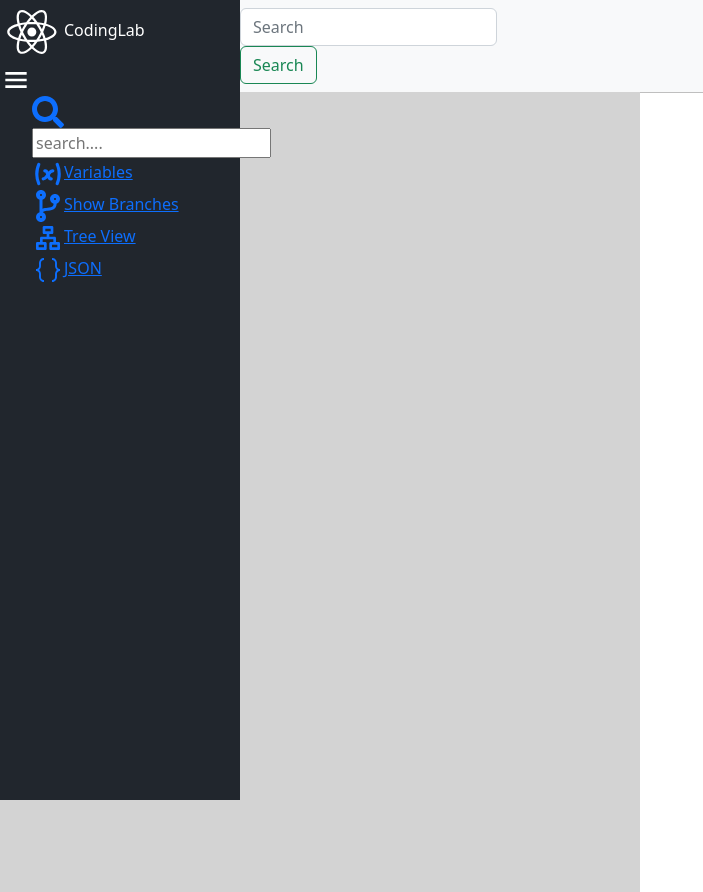
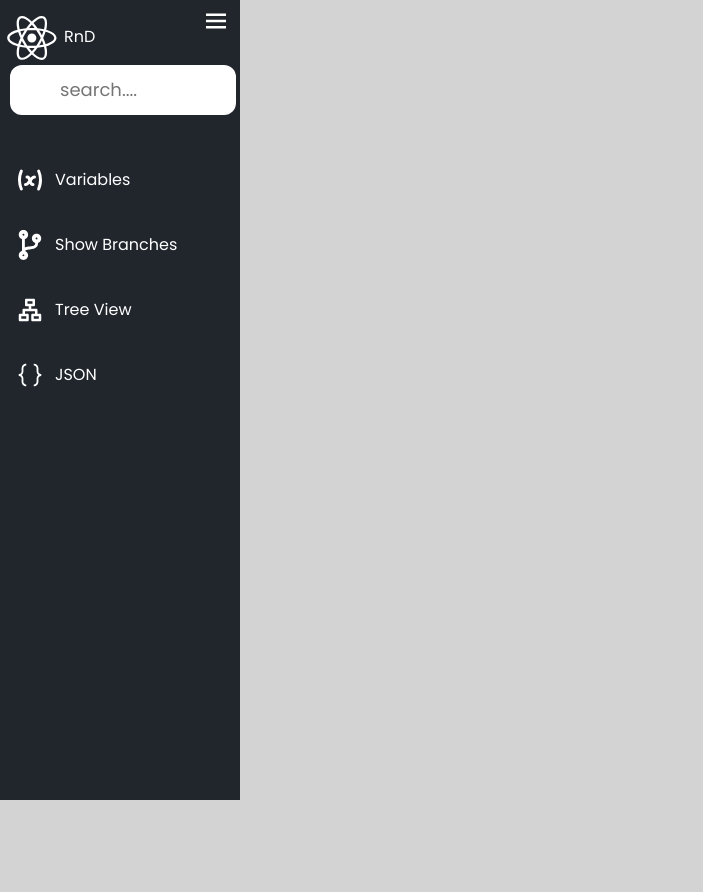
Before and after one commit to highfly117/powerAutomate, a React (Create React App) app in the folder client/: page / in a window 1280 px wide. Shown: the whole page, without its empty margins (0-703 px from the left). After the commit the page ends 800 px from the top, so only its background shows below. Built offline with nearby package versions, Linux system fonts and the light colour scheme.

Commit message:
almost there

```diff
--- a/client/package.json
+++ b/client/package.json
@@ -7,7 +7,6 @@
     "@testing-library/react": "^13.4.0",
     "@testing-library/user-event": "^13.5.0",
     "axios": "^1.2.1",
-    "bootstrap": "^5.2.3",
     "boxicons": "^2.1.4",
     "jquery": "^3.6.3",
     "pretty-print-json": "^1.3.1",
--- a/client/src/App.css
+++ b/client/src/App.css
@@ -3,7 +3,7 @@
     overflow-y: hidden;
 }
 
-.infopanel {
+/* .infopanel {
 
     border-top: solid 1px #bfbfbf;
     width: 100px;
@@ -23,3 +23,4 @@
     --bs-gutter-y: 0;
     padding-right: 0px !important;
 }
+ */
--- a/client/src/App.js
+++ b/client/src/App.js
@@ -1,8 +1,8 @@
 import React from "react";
-import Navbar from './Componants/Navbar';
+import TopBar from './Componants/TopBar';
 import SideNav from './Componants/SideNav'
 import './App.css';
-import 'bootstrap/dist/css/bootstrap.css';
+
 
 
 
@@ -13,14 +13,14 @@ function App() {
       <SideNav></SideNav>
 
 
-      <Navbar></Navbar>
 
-      <div className="row info-container" >
+
+      {/* <div className="row info-container" >
         <div className="col-6 jsonPanel" >
           <pre id="account" className="json-container"></pre>
         </div>
         <div className="col-6 infopanel" ></div>
-      </div>
+      </div> */}
 
 
 
--- a/client/src/Componants/CSS/Navbar.css
+++ b/client/src/Componants/CSS/Navbar.css
@@ -1,6 +1,3 @@
 .navbarRE{
-    position: relative;
-    left:240px;
-    top:0px
 
 }
--- a/client/src/Componants/CSS/SideNav.css
+++ b/client/src/Componants/CSS/SideNav.css
@@ -11,16 +11,105 @@
     height: 100%;
     width: 240px !important;
     color: white;
-    padding: 0;
+    padding: 6px 14px 6px 0px;
     margin: 0;
 
     box-sizing: border-box;
 
 }
 
-ul{
-    list-style: none !important;
-    text-decoration: none;
+.sideNav .logo-content .logo{
+
+  color: #fff;
+  display: flex;
+  height: 50px;
+  width: 100%;
+  align-items: center;
+
+}
+
+.logo-content .logo .react-icons{
+  font-size: 28px;
+  margin-right: 5px;
+
+}
 
 
+.logo-content .logo .logo_name{
+
+  font-size: 20px;
+  font-weight: 400;
 }
+
+
+
+.sideNav ul{
+  margin-top: 20px;
+  padding-left: 0;
+}
+
+.sideNav ul li{
+  position: relative;
+  height: 65px;
+  width: 100%;
+  margin: 0 5px;
+  list-style: none;
+  line-height: 50px;
+
+}
+
+
+.sideNav ul li a{
+  color: #fff;
+  display: flex;
+  align-items: center;
+  text-decoration: none;
+  transition: all 0.4 ease;
+  border-radius: 12px;
+}
+
+.sideNav ul li a:hover{
+  color: #11101d;
+  background: #fff;
+}
+
+.sideNav ul li input{
+  position: absolute;
+  height: 50px;
+  width: 100%;
+  left: 5px;
+  right:0;
+  border-radius: 12px;
+  outline: none;
+  border:none;
+  padding-left: 50px;
+  font-size:18px;
+
+}
+
+ .react-icons{
+  height: 30px;
+  min-width: 50px;
+  border-radius: 12px;
+  line-height: 50px;
+  text-align: center;
+  align-content: center;
+}
+
+.sideNav #btn{
+  color: #fff;
+  position: absolute;
+  left: 90%;
+  top: 6px;
+  font-size: 20px;
+  text-align: center;
+  line-height: 50px;
+  transform: translateX(-50%);
+}
+
+#faSearch{
+  position: absolute;
+  z-index: 99;
+  color: #fff;
+
+}
--- a/client/src/Componants/Navbar.js
+++ /dev/null
@@ -1,23 +0,0 @@
-import React from "react";
-import "./CSS/Navbar.css";
-import bootstrap from 'bootstrap'
-
-const Navbar = () => {
-
-    return (
-
-        <div className="navbarRE">
-            <nav class="navbar navbar-light bg-light">
-                <form class="form-inline">
-                    <input class="form-control mr-sm-2" type="search" placeholder="Search" aria-label="Search"></input>
-                        <button class="btn btn-outline-success my-2 my-sm-0" type="submit">Search</button>
-                </form>
-            </nav>
-
-        </div>
-
-    )
-
-}
-
-export default Navbar
--- a/client/src/Componants/SideNav.js
+++ b/client/src/Componants/SideNav.js
@@ -1,7 +1,6 @@
 import React from "react";
 import "./CSS/SideNav.css";
 import { FontAwesomeIcon } from '@fortawesome/react-fontawesome';
-
 import { faDiagramProject, faBars,faTerminal } from '@fortawesome/free-solid-svg-icons'
 import Uploadbutton from "./Uploadbutton";
 import {DiReact} from 'react-icons/di'
@@ -10,6 +9,7 @@ import { BiMenu,BiUpload } from "react-icons/bi";
 import { HiVariable } from "react-icons/hi";
 import { RiOrganizationChart } from "react-icons/ri";
 import { VscJson } from "react-icons/vsc";
+import { IconContext } from "react-icons/lib";
 
 
 
@@ -20,38 +20,38 @@ const SideNav = () => {
 
             <div className="logo_content">
                 <div className="logo">
-                    <div className="logo_name"><DiReact size={"4rem"}/>CodingLab</div>
+                    <div className="logo_name"><DiReact size={"4rem"}/>RnD</div>
                 </div>
-                <BiMenu size={"2em"}></BiMenu>
+                <BiMenu className="react-icons" id="btn"></BiMenu>
             </div>
             <ul className="nav_list">
             <li>
                     <a href="#">
-                       <FaSearch size={"2em"} />
+                       <FaSearch id="faSearch" className="react-icons" />
                         <input type={"text"} placeholder={"search...."}></input>
                     </a>
                 </li>
                 <li>
                     <a href="#">
-                       <HiVariable size={"2em"} />
+                       <HiVariable className="react-icons"  />
                         <span className="links_name">Variables</span>
                     </a>
                 </li>
                 <li>
                     <a href="#">
-                       <FaCodeBranch size={"2em"}/>
+                       <FaCodeBranch className="react-icons" />
                         <span className="links_name">Show Branches</span>
                     </a>
                 </li>
                 <li>
                     <a href="#">
-                    <RiOrganizationChart size={"2em"}/>
+                    <RiOrganizationChart className="react-icons" />
                         <span className="links_name">Tree View</span>
                     </a>
                 </li>
                 <li>
                     <a href="#">
-                        <VscJson size={"2em"} />
+                        <VscJson className="react-icons"  />
                         <span className="links_name">JSON</span>
                     </a>
                 </li>
--- /dev/null
+++ b/client/src/Componants/TopBar.js
@@ -0,0 +1,24 @@
+import React from "react";
+import "./CSS/Navbar.css";
+
+
+const TopBar = () => {
+
+    return (
+
+        <div className="navbarRE">
+            <nav class="navbar bg-light">
+                <div class="container-fluid">
+                    <form class="d-flex" role="search">
+                        <input class="form-control me-2" type="search" placeholder="Search" aria-label="Search"/>
+                            <button class="btn btn-outline-success" type="submit">Search</button>
+                    </form>
+                </div>
+            </nav>
+        </div>
+
+    )
+
+}
+
+export default TopBar
--- a/client/src/index.js
+++ b/client/src/index.js
@@ -3,8 +3,7 @@ import ReactDOM from 'react-dom/client';
 import './index.css';
 import App from './App';
 import reportWebVitals from './reportWebVitals';
-import "bootstrap/dist/css/bootstrap.css"
-import "bootstrap/dist/css/bootstrap-grid.css"
+
 
 
 const root = ReactDOM.createRoot(document.getElementById('root'));
```
Also changed, not shown: 1 other file (tests, documents, lock files or other folders).
